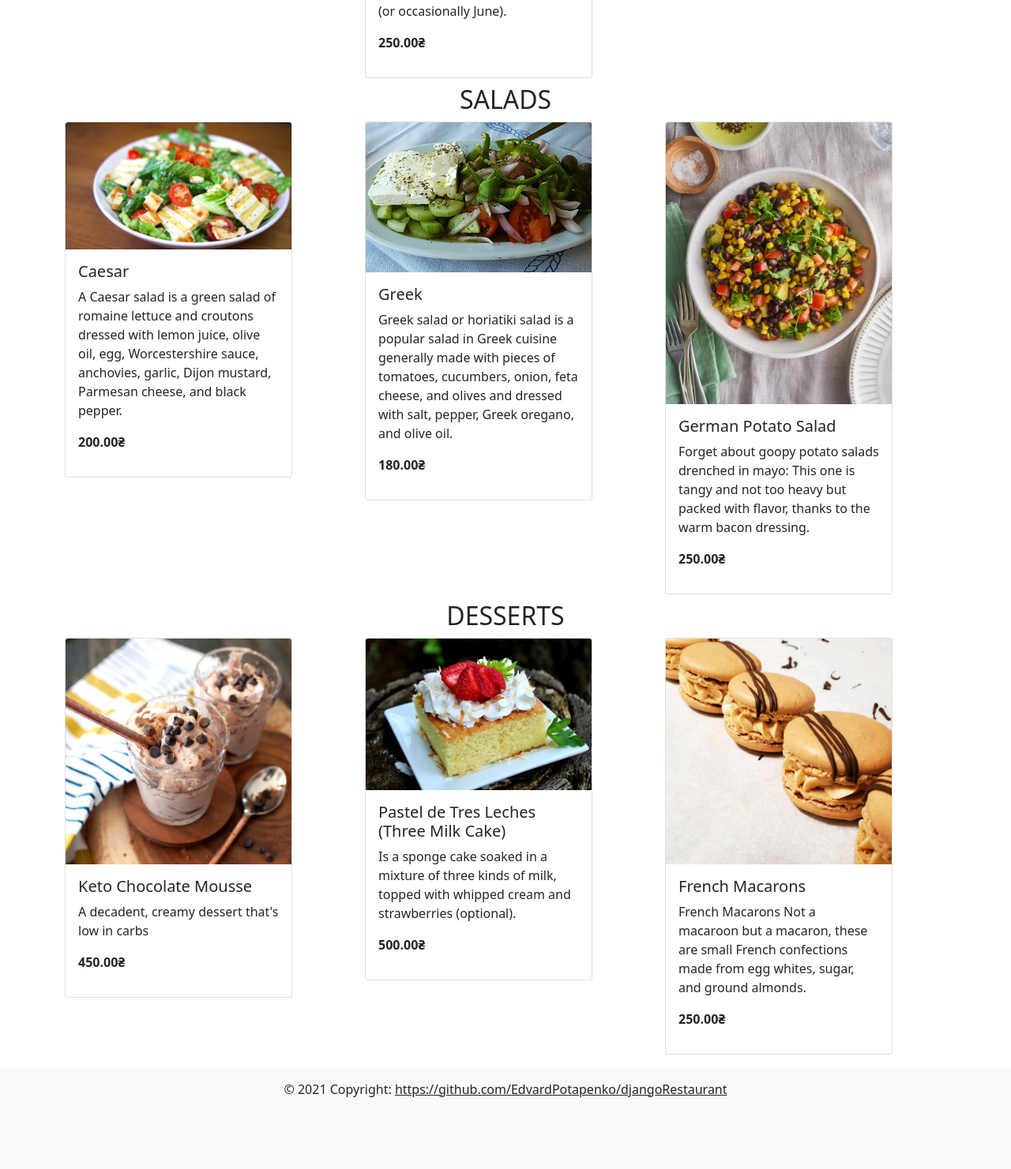
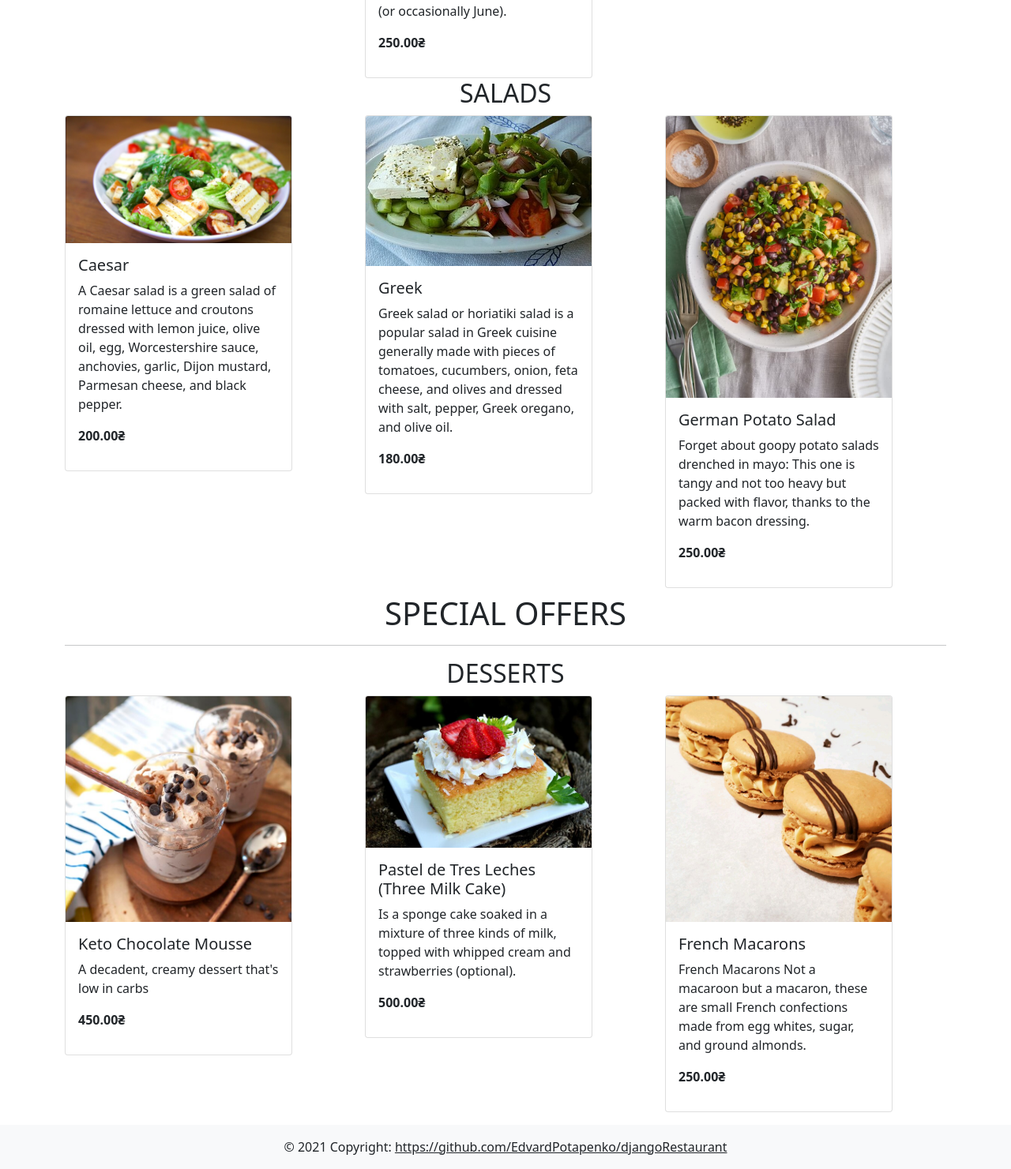
Before and after one commit to EdvardPotapenko/djangoRestaurant, a Django app: page / in a window 1280 px wide. Shown: the part 662-2143 px from the top of the page at 79% size. Before the commit the page ends 2052 px from the top, so only its background shows below. Run offline with Django 3.2, Linux system fonts and the light colour scheme; data comes from the database, SQL or seed files in the repository; both versions use the stored data as it was after the commit.

Commit message:
added events and created special offers section

```diff
--- a/templates/base.html
+++ b/templates/base.html
@@ -28,13 +28,13 @@
         <div class="collapse navbar-collapse" id="navbarNav">
             <ul class="navbar-nav">
                 <li class="nav-item">
-                    <a class="nav-link" href="#Home">Home</a>
+                    <a class="nav-link" href="/#Home">Home</a>
                 </li>
                 <li class="nav-item">
-                    <a class="nav-link" href="#Menu">Menu</a>
+                    <a class="nav-link" href="/#Menu">Menu</a>
                 </li>
                 <li class="nav-item">
-                    <a class="nav-link" href="#Events">Events</a>
+                    <a class="nav-link" href="/#Events">Events</a>
                 </li>
             </ul>
         </div>
--- a/websiteApp/admin.py
+++ b/websiteApp/admin.py
@@ -1,7 +1,8 @@
 from django.contrib import admin
-from .models import Category, Dish
+from .models import Category, Dish, Event
 # Register your models here.
 
 
 admin.site.register(Category)
 admin.site.register(Dish)
+admin.site.register(Event)
--- a/websiteApp/templates/index.html
+++ b/websiteApp/templates/index.html
@@ -3,9 +3,61 @@
 
 {% block content %}
     <div class="container">
+
+    <!--
+        <section>
+            <div class="row justify-content-center">
+                <div class="col-12">
+                    <h1 id="Events" class="text-center text-uppercase">Events</h1>
+                    <div class="carousel slide" data-ride="carousel">
+                        <div class="carousel-inner">
+                            {% for event in events %}
+                                <div class="carousel-item active">
+                                    <img class="d-block w-100" src="{{ event.photo.url }}" alt="{{ event.title }}">
+                                </div>
+                            {% endfor %}
+                        </div>
+                        <a class="carousel-control-prev" href="#carouselExampleControls" role="button"
+                           data-slide="prev">
+                            <span class="carousel-control-prev-icon" aria-hidden="true"></span>
+                            <span class="sr-only">Previous</span>
+                        </a>
+                        <a class="carousel-control-next" href="#carouselExampleControls" role="button"
+                           data-slide="next">
+                            <span class="carousel-control-next-icon" aria-hidden="true"></span>
+                            <span class="sr-only">Next</span>
+                        </a>
+                    </div>
+                </div>
+            </div>
+        </section>
+-->
+        <section>
             <h1 id="Menu" class="text-center text-uppercase">Menu</h1>
             <hr>
+            <div class="row justify-content-center mt-2 mb-2">
                 {% for item in categories %}
+                    <h2 class="text-center text-uppercase">{{ item.title }}</h2>
+                    {% for dish in item.dishes %}
+                        <div class="col-4">
+                            <div class="card" style="width: 18rem;">
+                                <img class="card-img-top" src="{{ dish.photo.url }}" alt="Card image cap">
+                                <div class="card-body">
+                                    <h5 class="card-title">{{ dish.title }}</h5>
+                                    <p class="card-text">{{ dish.description }}</p>
+                                    <p><strong>{{ dish.price }}&#x20B4;</strong></p>
+                                </div>
+                            </div>
+                        </div>
+                    {% endfor %}
+                {% endfor %}
+            </div>
+        </section>
+
+        <section>
+            <h1 id="Menu" class="text-center text-uppercase">Special Offers</h1>
+            <hr>
+            {% for item in special_categories %}
                 <div class="row justify-content-center mt-2 mb-2">
                     <h2 class="text-center text-uppercase">{{ item.title }}</h2>
                     {% for dish in item.dishes %}
@@ -22,5 +74,7 @@
                     {% endfor %}
                 </div>
             {% endfor %}
+        </section>
     </div>
+
 {% endblock %}
--- a/websiteApp/views.py
+++ b/websiteApp/views.py
@@ -1,11 +1,18 @@
 from django.shortcuts import render
-from .models import Category, Dish
+from .models import Category, Dish, Event
 
 # Create your views here.
 
 
 def main(request):
-    categories = Category.objects.filter(is_visible=True).order_by('category_order')
+
+    events = Event.objects.all()
+
+    special_categories = Category.objects.filter(is_visible=True, is_special=True).order_by('category_order')
+    for category in special_categories:
+        category.dishes = Dish.objects.filter(category=category.pk)
+
+    categories = Category.objects.filter(is_visible=True, is_special=False).order_by('category_order')
     for category in categories:
         category.dishes = Dish.objects.filter(category=category.pk)
-    return render(request, 'index.html', context={'categories': categories})
+    return render(request, 'index.html', context={'categories': categories, 'special_categories': special_categories, 'events': events})
```
Also changed, not shown: websiteApp/models.py (+18 -0 lines), db.sqlite3, media/images/events/0b5d773b-57cb-487d-a460-aeec9f19640b.jpg (added), media/images/events/5b22e2eb-b042-4031-aca8-4f8b57c2f198.jpg (added), media/images/events/9353e564-d188-46d9-bc4a-9679ff1ae469.jpg (added), websiteApp/migrations/0003_event.py (added), websiteApp/migrations/0004_auto_20210130_1552.py (added), websiteApp/migrations/0005_auto_20210130_1558.py (added). Lines whose indentation alone changed are shown as unchanged.
